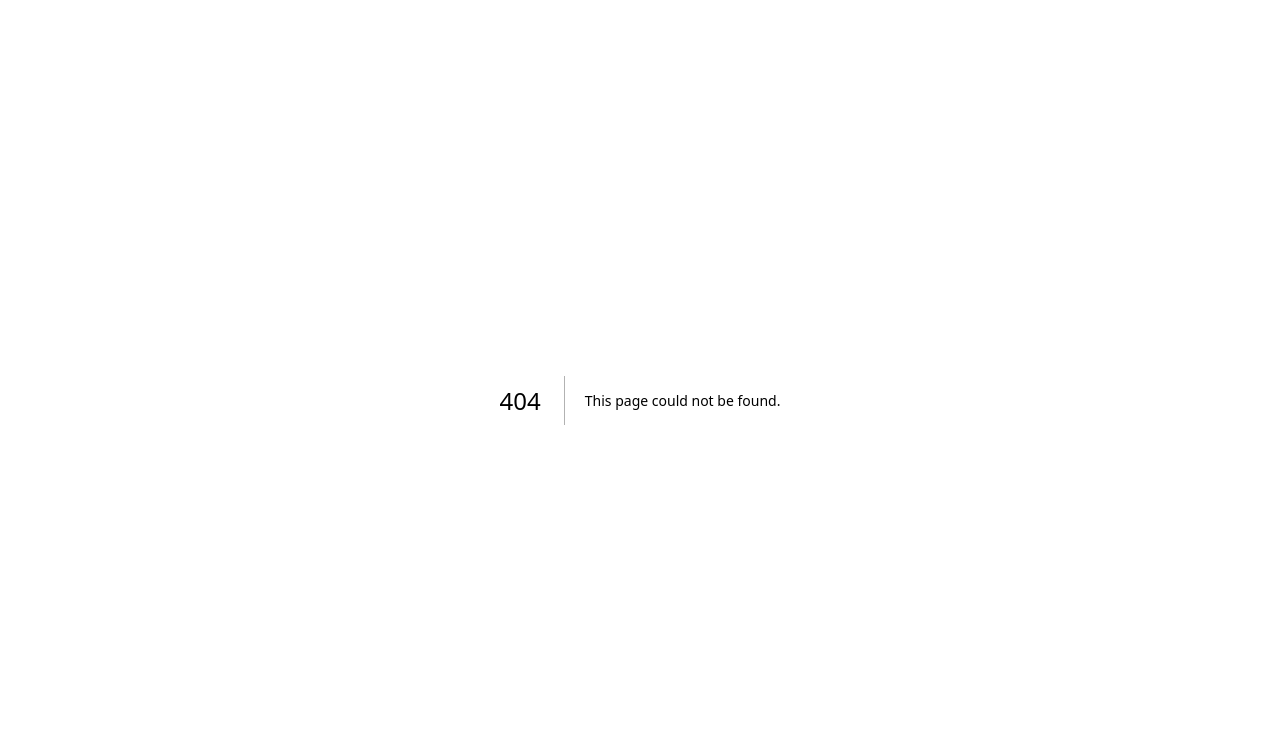
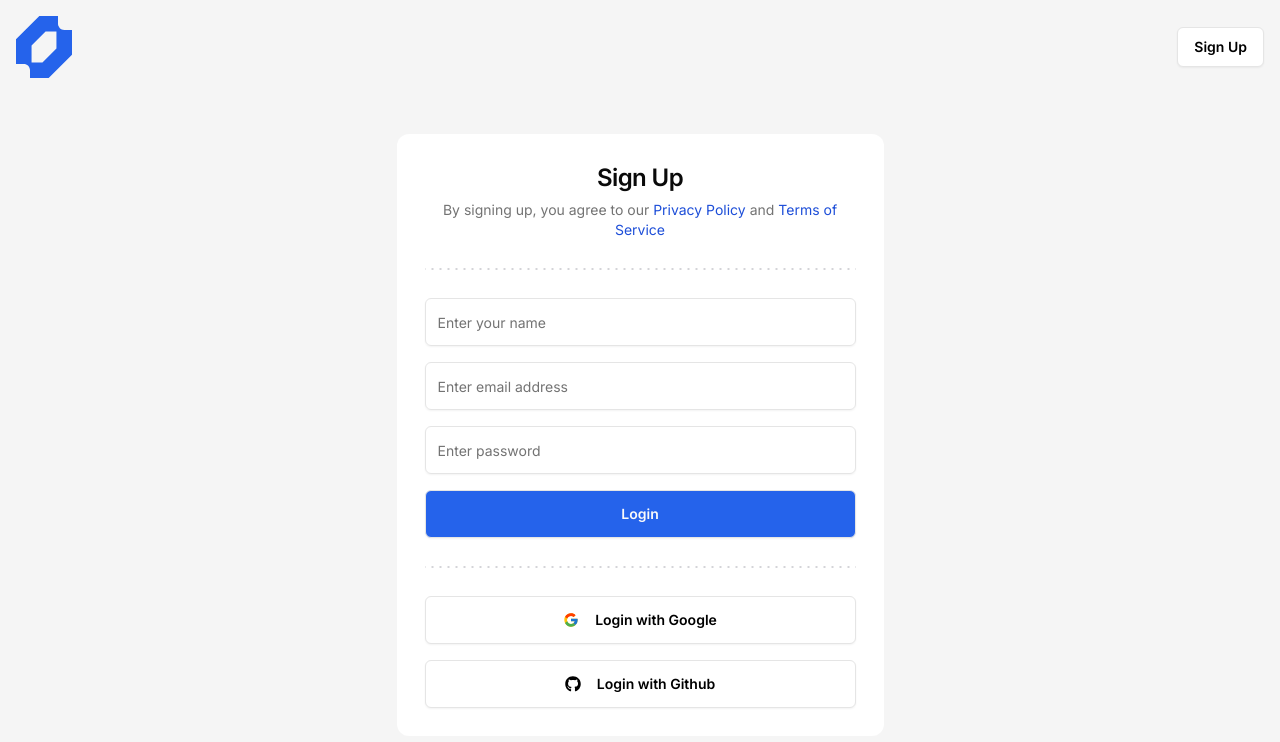
Before and after one commit to CLoudXVII/team-planning-app, a Next.js app: page /sign-up in a window 1280 px wide. Before the commit this address had no page. Shown: the top 742 px of the page. Built offline with nearby package versions, Linux system fonts and the light colour scheme.

Commit message:
Sign-in/sign-up pages and form validation

```diff
--- a/package.json
+++ b/package.json
@@ -31,6 +31,7 @@
     "react-day-picker": "^8.10.1",
     "react-dom": "^18",
     "react-hook-form": "^7.55.0",
+    "react-icons": "^5.5.0",
     "recharts": "^2.15.2",
     "sonner": "^2.0.3",
     "tailwind-merge": "^3.1.0",
--- /dev/null
+++ b/src/app/(auth)/layout.tsx
@@ -0,0 +1,26 @@
+import { Button } from "@/components/ui/button";
+import Image from "next/image";
+
+interface AuthLayoutProps {
+  children: React.ReactNode;
+};
+
+const AuthLayout = ({children}: AuthLayoutProps) => {
+  return (
+    <main className="bg-neutral-100 min-h-screen">
+      <div className="mx-auto max-w-screen-2xl p-4">
+        <nav className="flex justify-between items-center">
+          <Image src="/logo.svg" alt="logo" width={56} height={56} />
+          <Button variant="secondary">
+            Sign Up
+          </Button>
+        </nav>
+        <div className="flex flex-col items-center justify-center pt-4 md:pt-14">
+          {children}
+        </div>
+      </div>
+    </main>
+  );
+};
+
+export default AuthLayout;
--- /dev/null
+++ b/src/app/(auth)/sign-in/page.tsx
@@ -0,0 +1,9 @@
+"use client"
+
+import { SignInCard } from "@/features/auth/components/sign-in-card";
+
+const SignInPage = () => {
+  return <SignInCard />
+};
+
+export default SignInPage
--- /dev/null
+++ b/src/app/(auth)/sign-up/page.tsx
@@ -0,0 +1,9 @@
+"use client"
+
+import { SignUpCard } from "@/features/auth/components/sign-up-card";
+
+const SignUpPage = () => {
+  return <SignUpCard />
+};
+
+export default SignUpPage
--- a/src/app/layout.tsx
+++ b/src/app/layout.tsx
@@ -1,17 +1,12 @@
 import type { Metadata } from "next";
-import localFont from "next/font/local";
+import { Inter } from "next/font/google";
+
+import { cn } from "@/lib/utils";
+
 import "./globals.css";
 
-const geistSans = localFont({
-  src: "./fonts/GeistVF.woff",
-  variable: "--font-geist-sans",
-  weight: "100 900",
-});
-const geistMono = localFont({
-  src: "./fonts/GeistMonoVF.woff",
-  variable: "--font-geist-mono",
-  weight: "100 900",
-});
+
+const inter = Inter({subsets: ['cyrillic', "latin"]})
 
 export const metadata: Metadata = {
   title: "Create Next App",
@@ -26,7 +21,7 @@ export default function RootLayout({
   return (
     <html lang="en">
       <body
-        className={`${geistSans.variable} ${geistMono.variable} antialiased`}
+        className={cn(inter.className, "antialiased min-h-screen")}
       >
         {children}
       </body>
--- /dev/null
+++ b/src/components/dotted-separator.tsx
@@ -0,0 +1,41 @@
+import { cn } from "@/lib/utils";
+
+interface DottedSeparatorProps {
+  className?: string;
+  color?: string;
+  height?: string;
+  dotSize?: string;
+  gapSize?: string;
+  direction? : "horizontal" | "vertical";
+};
+
+export const DottedSeparator = ({
+  className,
+  color = "#d4d4d8",
+  height = "2px",
+  dotSize = "2px",
+  gapSize = "6px",
+  direction = "horizontal"
+}: DottedSeparatorProps) => {
+  const isHorizontal = direction === "horizontal";
+
+  return (
+    <div className={cn(
+      isHorizontal ? "w-full flex items-center" : "h-full flex flex-col items-center", className,
+    )}>
+      <div
+        className={isHorizontal ? "flex-grow" : "flex-grow-0"}
+        style={{
+          width: isHorizontal ? "100%" : height,
+          height: isHorizontal ? height : "100%",
+          backgroundImage: `radial-gradient(circle, ${color} 25%, transparent 25%)`,
+          backgroundSize: isHorizontal
+            ? `${parseInt(dotSize) + parseInt(gapSize)}px ${height}`
+            : `${height} ${parseInt(dotSize) + parseInt(gapSize)}px`,
+          backgroundRepeat: isHorizontal ? "repeat-x" : "repeat-y",
+          backgroundPosition: "center",
+        }}
+      />
+    </div>
+  )
+}
--- /dev/null
+++ b/src/features/auth/components/sign-in-card.tsx
@@ -0,0 +1,97 @@
+import { z } from "zod";
+import { FcGoogle } from "react-icons/fc";
+import { FaGithub } from "react-icons/fa";
+import { useForm } from "react-hook-form";
+import { zodResolver } from "@hookform/resolvers/zod";
+
+import { DottedSeparator } from "@/components/dotted-separator";
+import { Button } from "@/components/ui/button";
+import { Input } from "@/components/ui/input";
+import { Card, CardContent, CardHeader, CardTitle } from "@/components/ui/card";
+import { Form, FormControl, FormField, FormItem, FormMessage } from "@/components/ui/form";
+
+const formSchema = z.object({
+  email: z.string().email(),
+  password: z.string().min(1, "Required"),
+});
+
+export const SignInCard = () => {
+  const form = useForm<z.infer<typeof formSchema>>({
+    resolver: zodResolver(formSchema),
+    defaultValues: {
+      email: "",
+      password: "",
+    },
+  });
+
+  const onSubmit = (values: z.infer<typeof formSchema>) => {
+    console.log({ values });
+  };
+
+  return (
+    <Card className="w-full h-full md:w-[487px] border-none shadow-none">
+      <CardHeader className="flex items-center justify-center text-center p-7">
+        <CardTitle className="text-2xl">
+          Welcome back!
+        </CardTitle>
+      </CardHeader>
+      <div className="px-7">
+        <DottedSeparator />
+      </div>
+      <CardContent className="p-7">
+        <Form {...form}>
+          <form onSubmit={form.handleSubmit(onSubmit)} className="space-y-4">
+            <FormField
+              name="email"
+              control={form.control}
+              render={({ field }) => (
+                <FormItem>
+                  <FormControl>
+                    <Input
+                      {...field}
+                      type="email"
+                      placeholder="Enter email address"
+                    />
+                  </FormControl>
+                  <FormMessage />
+                </FormItem>
+              )}
+            />
+            <FormField
+              name="password"
+              control={form.control}
+              render={({ field }) => (
+                <FormItem>
+                  <FormControl>
+                    <Input
+                      {...field}
+                      type="password"
+                      placeholder="Enter password"
+                    />
+                  </FormControl>
+                  <FormMessage />
+                </FormItem>
+              )}
+            />
+            <Button disabled={false} size="lg" className="w-full">
+              Login
+            </Button>
+          </form>
+        </Form>
+      </CardContent>
+      <div className="px-7">
+        <DottedSeparator />
+      </div>
+      <CardContent className="p-7 flex flex-col gap-y-4">
+        <Button disabled={false} variant="secondary" size="lg" className="w-full">
+          <FcGoogle className="mr-2 size-5" />
+          Login with Google
+        </Button>
+        <Button disabled={false} variant="secondary" size="lg" className="w-full">
+          <FaGithub className="mr-2 size-5" />
+          Login with Github
+        </Button>
+      </CardContent>
+    </Card>
+  );
+};
--- /dev/null
+++ b/src/features/auth/components/sign-up-card.tsx
@@ -0,0 +1,127 @@
+import Link from "next/link";
+
+import { z } from "zod";
+import { FcGoogle } from "react-icons/fc";
+import { FaGithub } from "react-icons/fa";
+import { useForm } from "react-hook-form";
+import { zodResolver } from "@hookform/resolvers/zod";
+
+import { DottedSeparator } from "@/components/dotted-separator";
+import { Button } from "@/components/ui/button";
+import { Input } from "@/components/ui/input";
+import { Card, CardContent, CardHeader, CardTitle, CardDescription } from "@/components/ui/card";
+import { Form, FormControl, FormField, FormItem, FormMessage } from "@/components/ui/form";
+
+const formSchema = z.object({
+  name: z.string().trim().min(3, "Minimum of 3 characters required"),
+  email: z.string().email(),
+  password: z.string().trim().min(8, "Minimum of 8 characters required"),
+});
+
+export const SignUpCard = () => {
+  const form = useForm<z.infer<typeof formSchema>>({
+    resolver: zodResolver(formSchema),
+    defaultValues: {
+      name: "",
+      email: "",
+      password: "",
+    },
+  });
+
+  const onSubmit = (values: z.infer<typeof formSchema>) => {
+    console.log({ values });
+  };
+
+  return (
+    <Card className="w-full h-full md:w-[487px] border-none shadow-none">
+      <CardHeader className="flex items-center justify-center text-center p-7">
+        <CardTitle className="text-2xl">
+          Sign Up
+        </CardTitle>
+        <CardDescription>
+          By signing up, you agree to our{" "}
+          <Link href="/privacy">
+            <span className="text-blue-700">Privacy Policy</span>
+          </Link>{" "}
+          and{" "}
+          <Link href="/privacy">
+            <span className="text-blue-700">Terms of Service</span>
+          </Link>
+        </CardDescription>
+      </CardHeader>
+      <div className="px-7">
+        <DottedSeparator />
+      </div>
+      <CardContent className="p-7">
+        <Form {...form}>
+          <form onSubmit={form.handleSubmit(onSubmit)} className="space-y-4">
+            <FormField
+              name="name"
+              control={form.control}
+              render={({ field }) => (
+                <FormItem>
+                  <FormControl>
+                    <Input
+                      {...field}
+                      type="text"
+                      placeholder="Enter your name"
+                    />
+                  </FormControl>
+                  <FormMessage />
+                </FormItem>
+              )}
+            />
+            <FormField
+              name="email"
+              control={form.control}
+              render={({ field }) => (
+                <FormItem>
+                  <FormControl>
+                    <Input
+                      {...field}
+                      type="email"
+                      placeholder="Enter email address"
+                    />
+                  </FormControl>
+                  <FormMessage />
+                </FormItem>
+              )}
+            />
+            <FormField
+              name="password"
+              control={form.control}
+              render={({ field }) => (
+                <FormItem>
+                  <FormControl>
+                    <Input
+                      {...field}
+                      type="password"
+                      placeholder="Enter password"
+                    />
+                  </FormControl>
+                  <FormMessage />
+                </FormItem>
+              )}
+            />
+            <Button disabled={false} size="lg" className="w-full">
+              Login
+            </Button>
+          </form>
+        </Form>
+      </CardContent>
+      <div className="px-7">
+        <DottedSeparator />
+      </div>
+      <CardContent className="p-7 flex flex-col gap-y-4">
+        <Button disabled={false} variant="secondary" size="lg" className="w-full">
+          <FcGoogle className="mr-2 size-5" />
+          Login with Google
+        </Button>
+        <Button disabled={false} variant="secondary" size="lg" className="w-full">
+          <FaGithub className="mr-2 size-5" />
+          Login with Github
+        </Button>
+      </CardContent>
+    </Card>
+  );
+};
```
Also changed, not shown: public/logo.svg (added), 1 other file (tests, documents, lock files or other folders).
